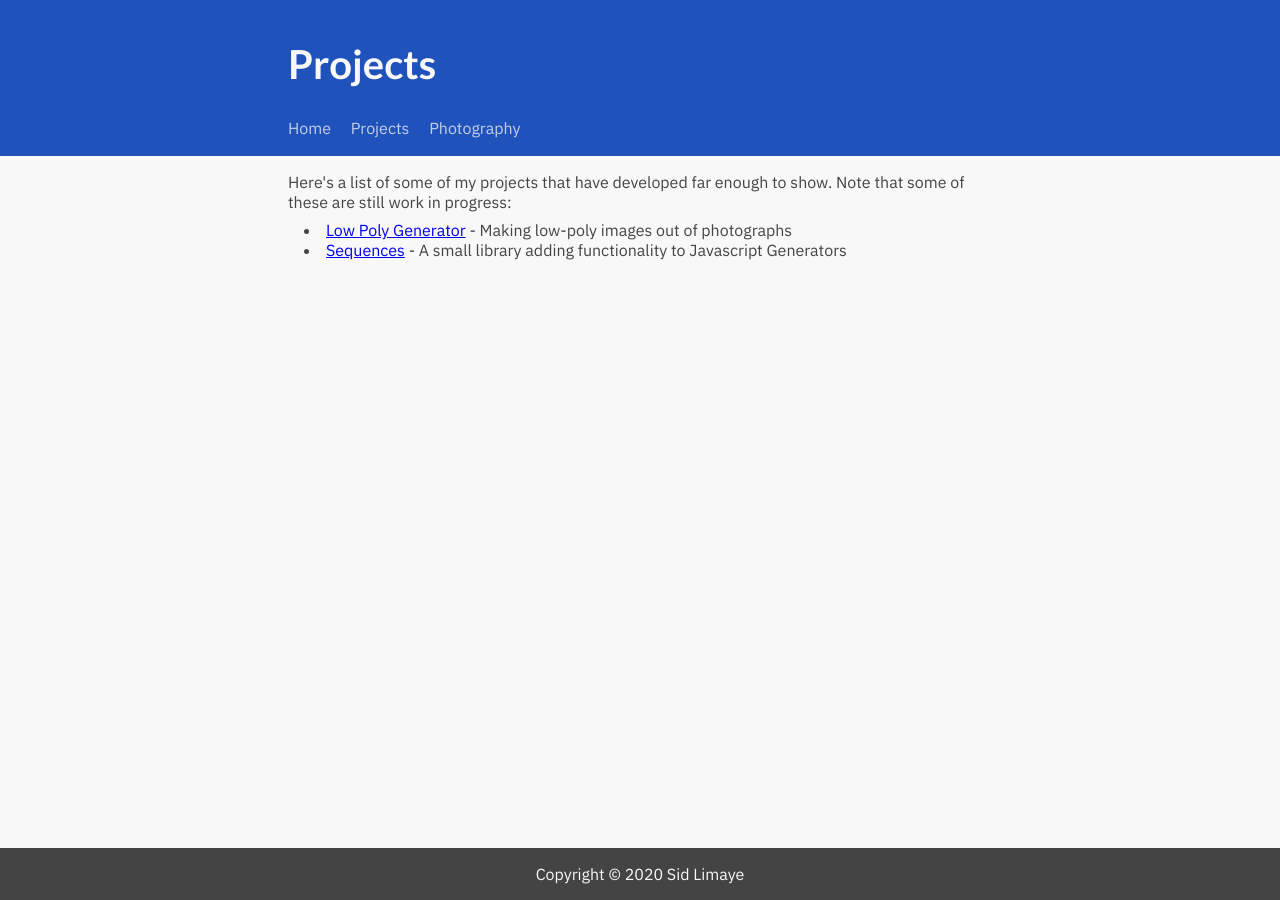
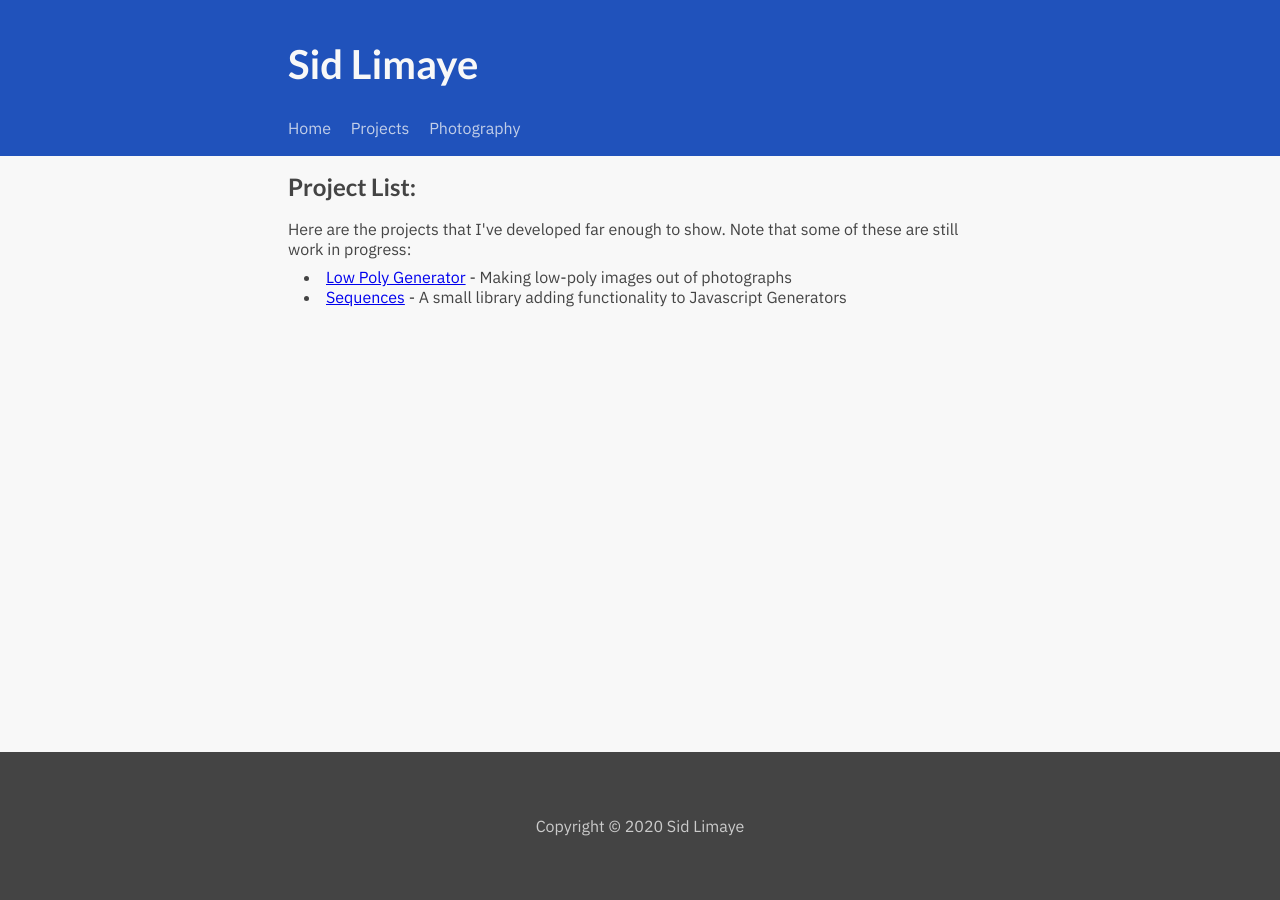
Before and after one commit to sidlim/sidlim.github.io, a Jekyll site: the page built from projects.html, in a window 1280 px wide. Built offline with Jekyll 4.4.1, drawn with Linux system fonts in a browser that asks for light colours.

Commit message:
some style changes + title change

```diff
--- a/_layouts/default.html
+++ b/_layouts/default.html
@@ -2,7 +2,7 @@
 <html lang='en'>
 
     <head>
-        <title> {{ page.title }} </title>
+        <title> Sid Limaye - {{ page.title }} </title>
         <meta name="viewport" content="width=device-width, initial-scale=1">
         <link rel='stylesheet' type='text/css' href='/styles/default/style.css' />
         <link href="https://fonts.googleapis.com/css?family=Lato:700&amp;display=swap" rel="stylesheet" type="text/css" async="">
@@ -14,7 +14,7 @@
             {% if page.header %}
                 {% include {{ page.header }} %}
             {% else %}
-                <h1> {{ page.title }} </h1>
+                <h1> Sid Limaye </h1>
             {% endif %}
 
             {% include default_nav.html %}
--- a/_posts/2020-10-12-Low-Poly-Generator.html
+++ b/_posts/2020-10-12-Low-Poly-Generator.html
@@ -5,6 +5,7 @@ category: projects
 description: Making low-poly images out of photographs
 ---
 <section>
+    <h2> Turning real-life photos into low-poly images </h2>
     <img src="/img/low_poly_jelly.jpg"/>
     <p>
         &emsp; Low-poly backgrounds, when done right, look pretty cool. I built a
--- a/index.html
+++ b/index.html
@@ -3,6 +3,9 @@ layout: default
 title: Home
 ---
 <section>
+    <h2>
+        About me:
+    </h2>
     <p>
         &emsp; Hi! I'm Sid. I studied bioinformatics, math,
         and computer science at UCSD. A couple of my hobbies are surfing,
--- a/projects.html
+++ b/projects.html
@@ -3,8 +3,11 @@ layout: default
 title: Projects
 ---
 <section>
+    <h2>
+        Project List:
+    </h2>
     <p>
-        Here's a list of some of my projects that have developed far enough to show.
+        Here are the projects that I've developed far enough to show.
     Note that some of these are still work in progress:
     </p>
     <ul>
--- a/styles/default/style.css
+++ b/styles/default/style.css
@@ -78,6 +78,10 @@ article > section {
     padding: 1em 1em 1em 1em;
 }
 
+article > section:last-child {
+    padding-bottom: 3em;
+}
+
 article > section > * {
     /* Position, display, padding, and margin: */
     max-width: 100%;
@@ -89,7 +93,7 @@ footer {
     grid-row: footer;
     display: grid;
     grid-template-columns: [left] auto [center] minmax(auto, var(--center-col-max-width)) [right] auto;
-    padding: 1em 0 1em 0;
+    padding: 4em 0 4em 0;
     /* Aesthetics: */
     background-color: var(--footer-bk-col);
     color: var(--inverted-txt-col);
@@ -100,6 +104,7 @@ footer > * {
     /* Position, display, padding, and margin: */
     max-width: 100%;
     grid-column: center;
+    opacity: 0.75;
 }
 
 h1,h2,h3,h4,h5,h6 {
@@ -123,3 +128,7 @@ pre {
     white-space: pre-wrap;
     word-wrap: break-word;
 }
+
+img {
+    margin: 1em 1em 1em 1em;
+}
```
Also changed, not shown: 1 other file.
